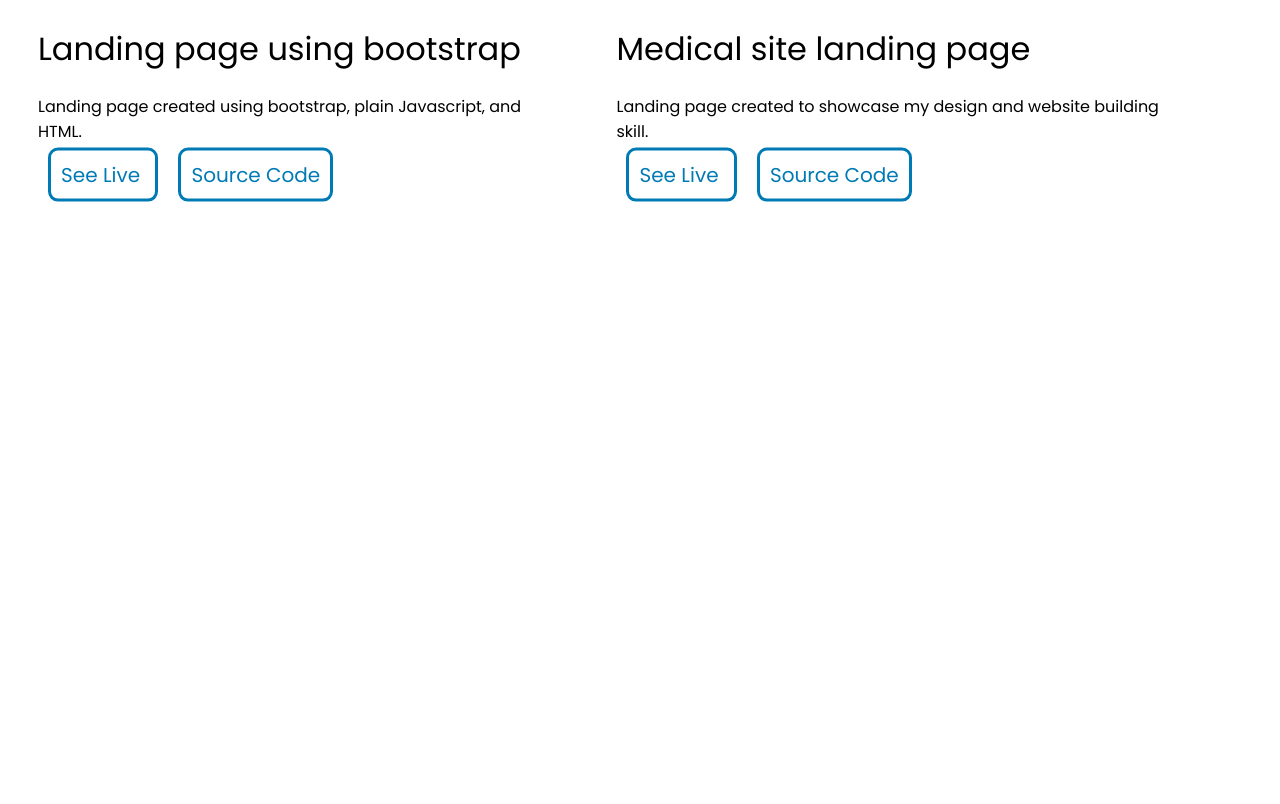
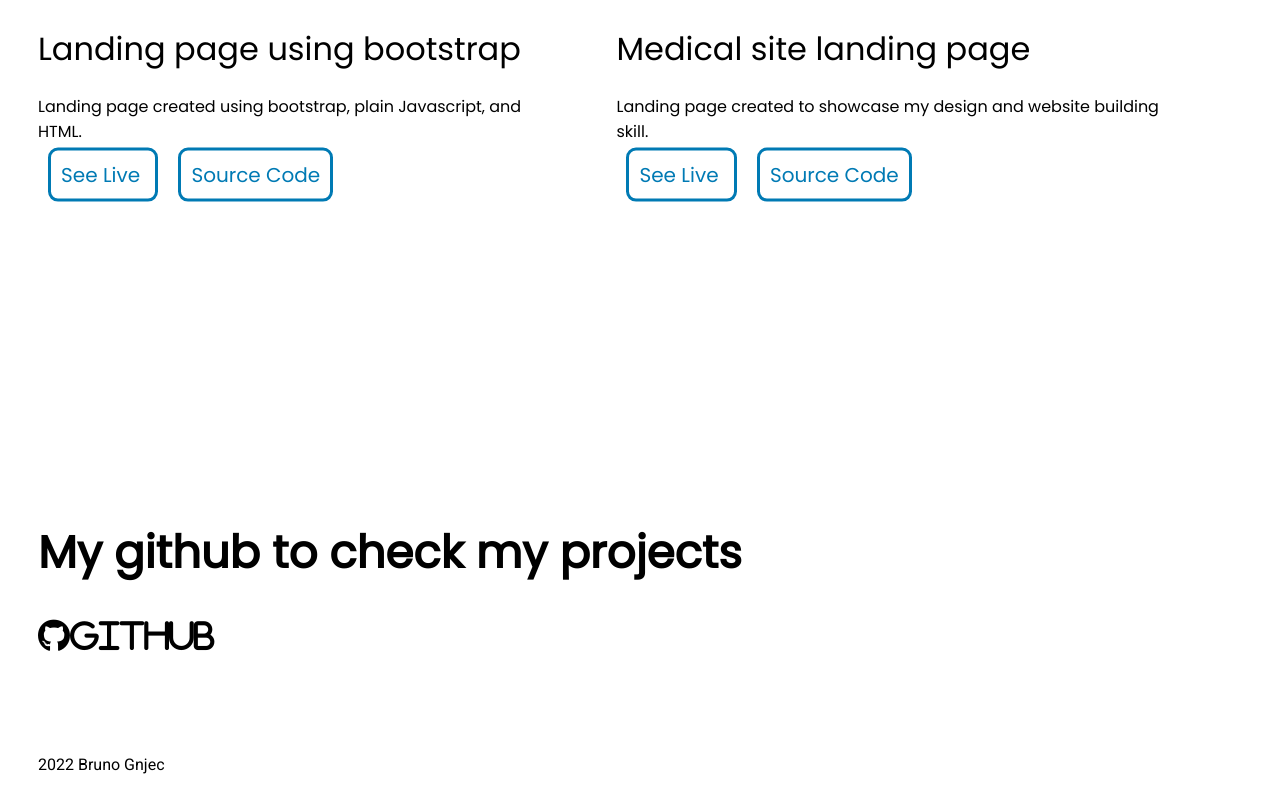
Before and after one commit to brunognjec/brunognjec.github.io, a plain HTML site: page index.html in a window 1280 px wide. Shown: the part 1902-2706 px from the top of the page. Before the commit the page ends 2468 px from the top, so only its background shows below. Drawn offline with Linux system fonts and the light colour scheme.

Commit message:
more stuff

```diff
--- a/index.html
+++ b/index.html
@@ -6,6 +6,7 @@
     <meta http-equiv="X-UA-Compatible" content="IE=edge" />
     <meta name="viewport" content="width=device-width, initial-scale=1.0" />
     <link rel="stylesheet" href="./styles/styles.css" />
+    <script src="https://kit.fontawesome.com/c3c5d5eada.js" crossorigin="anonymous"></script>
     <title>Bruno Gnjec | Portfolio</title>
 </head>
 
@@ -102,6 +103,21 @@
                 </div>
             </div>
         </div>
+
+                <div class="project-head">
+                    <h1 class="hero-title">
+                        My github to check my projects
+                    </h1>
+                    <div class="contact-info">
+                        <a href="https://github.com/brunognjec" class="links-contact">
+
+                            <i class="fa-brands fa-github contact-info">Github</i>
+                        </a>
+
+                    </div>
+                </div>
+            <footer>2022 Bruno Gnjec</footer>
+        </div>
     </div>
     </div>
     </div>
--- a/styles/styles.css
+++ b/styles/styles.css
@@ -43,7 +43,7 @@ html {
   color: rgb(0, 122, 180);
 }
 .cta-btn--hero {
-  font-family: "Poppins",sans-serif;
+  font-family: "Poppins",sans-serif                                 ;
   text-decoration: none;
   border-radius: 10px 10px;
   padding: 10px 10px;
@@ -146,3 +146,19 @@ html {
 .part1{
   margin: 0px 50px 0px 0px;
 }
+
+.contact-info{
+  font-size: 33px;
+  font-family: "Roboto",sans-serif;
+}
+.links-contact{
+  text-decoration: none;
+  font-family: "Roboto",sans-serif;
+  color: black;
+}
+footer{
+  position: relative;
+  font-family: "Roboto",sans-serif;
+  margin: 30px 30px;
+  top: 70%;
+}
```
